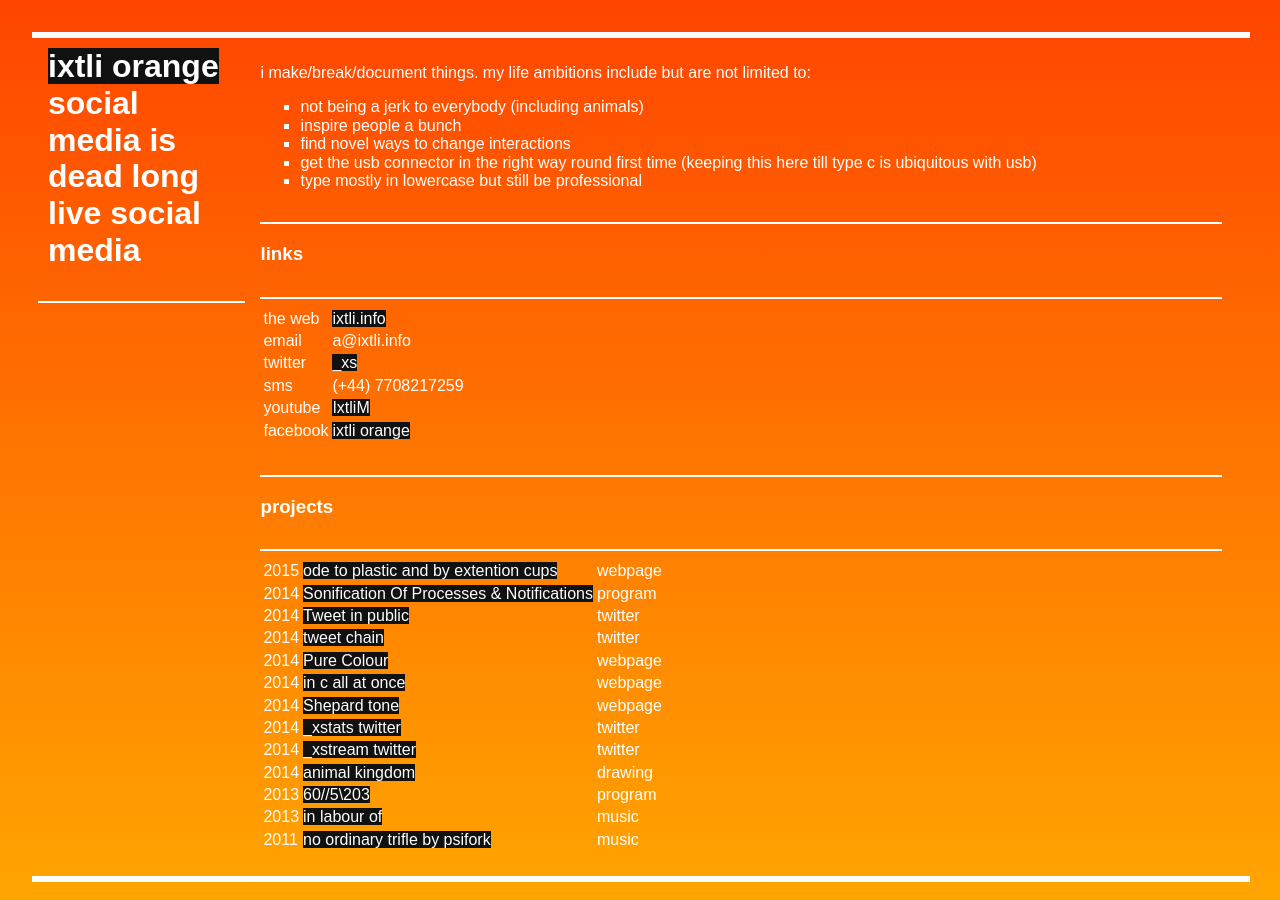
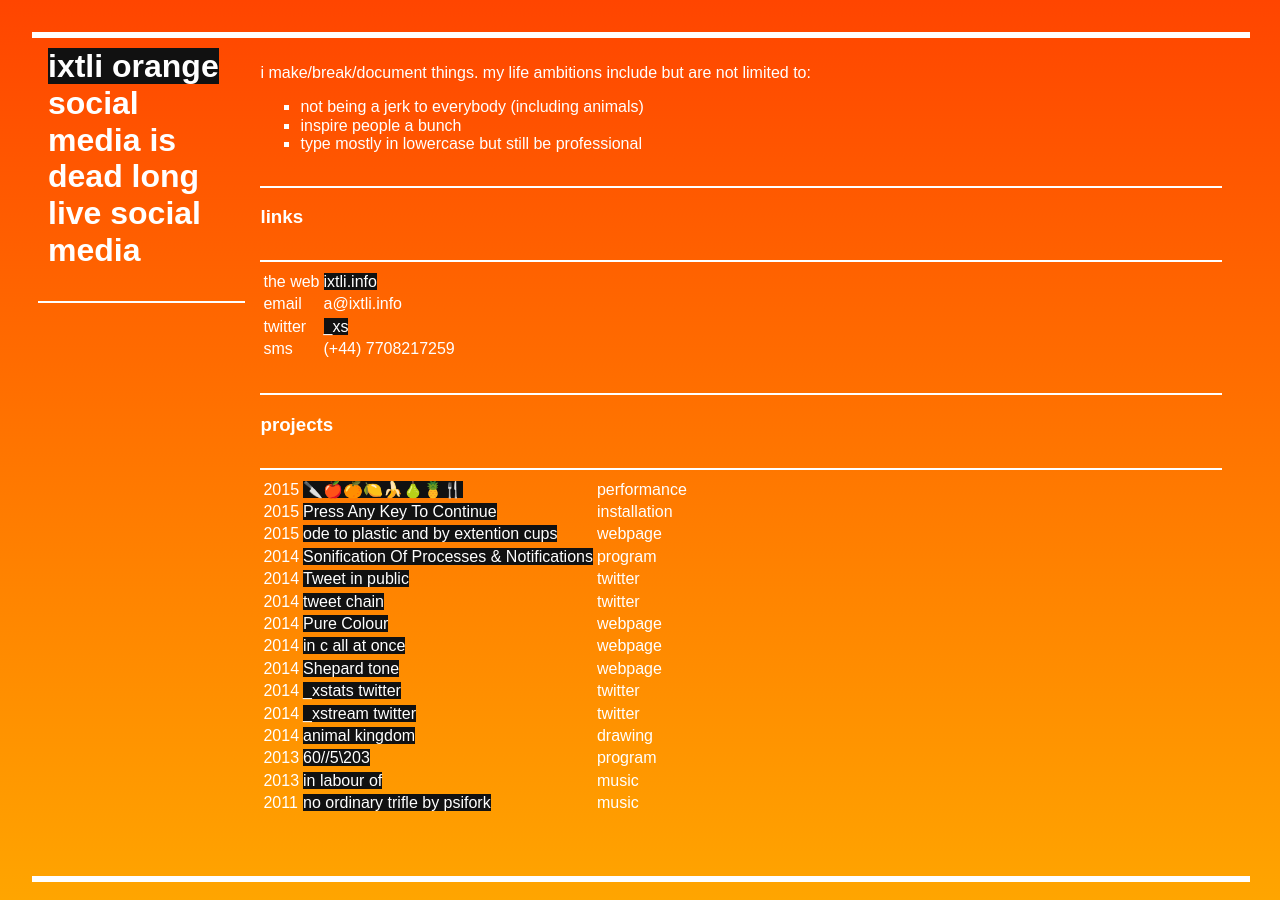
Before and after one commit to isabella232/website-33, a Jekyll site: the page built from index.md, in a window 1280 px wide. Built offline with Jekyll 4.4.1, drawn with Linux system fonts in a browser that asks for light colours; nearby versions of some CDN libraries; library files that are not in the unit come from our copies.

Commit message:
site updates, not ready to upload

```diff
--- a/_layouts/post.html
+++ b/_layouts/post.html
@@ -3,7 +3,7 @@
 <html lang="en">
 <head>
   <meta http-equiv="content-type" content="text/html; charset=utf-8">
-  <title>ixtli</title>
+  <title>ixtli - {{ page.title }}</title>
   <meta name="author" content="Ixtli Mórán">
   <meta name="viewport" content="width=device-width">
   <link rel="shortcut icon" href="/assets/favicon.ico">
--- a/index.md
+++ b/index.md
@@ -8,9 +8,6 @@ i make/break/document things. my life ambitions include but are not limited to:
 
 +	not being a jerk to everybody (including animals)
 +	inspire people a bunch
-+   find novel ways to change interactions
-+	get the usb connector in the right way round first time
-    (keeping this here till type c is ubiquitous with usb)
 +   type mostly in lowercase but still be professional
 
 ---
@@ -24,8 +21,6 @@ i make/break/document things. my life ambitions include but are not limited to:
 | email    | a@ixtli.info                                  |
 | twitter  | [_xs](https://twitter.com/_xs)                |
 | sms      | (+44) 7708217259                              |
-| youtube  | [IxtliM](https://www.youtube.com/user/IxtliM/)|
-| facebook | [ixtli orange](https://fb.me/ixtli.moran)     |
 |===
 
 ---
@@ -35,6 +30,8 @@ i make/break/document things. my life ambitions include but are not limited to:
 ---
 
 |---
+|2015|[🔪🍎🍊🍋🍌🍐🍍🍴]({{ site.url }}/fruit/)| performance |
+|2015|[Press Any Key To Continue]({{ site.url }}/any/)| installation |
 |2015|[ode to plastic and by extention cups]({{ site.url }}/cups/)| webpage |
 |2014|[Sonification Of Processes & Notifications](http://hacks.youngrewiredstate.org/events/Kings%20College/sonification-of-processes-notifications-sonosocialdata-ism)| program |
 |2014|[Tweet in public ](http://hacks.youngrewiredstate.org/events/Kings%20College/tweet-in-public)| twitter |
```
Also changed, not shown: other parts of _layouts/post.html (+1 -1 lines).
